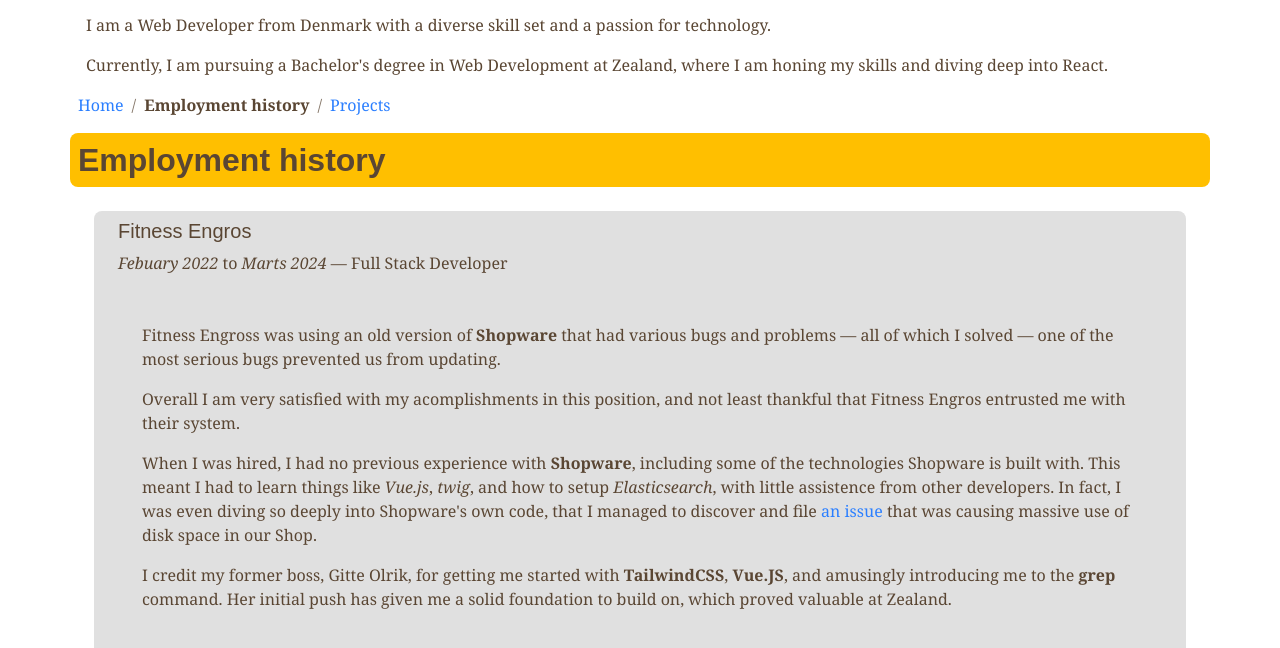
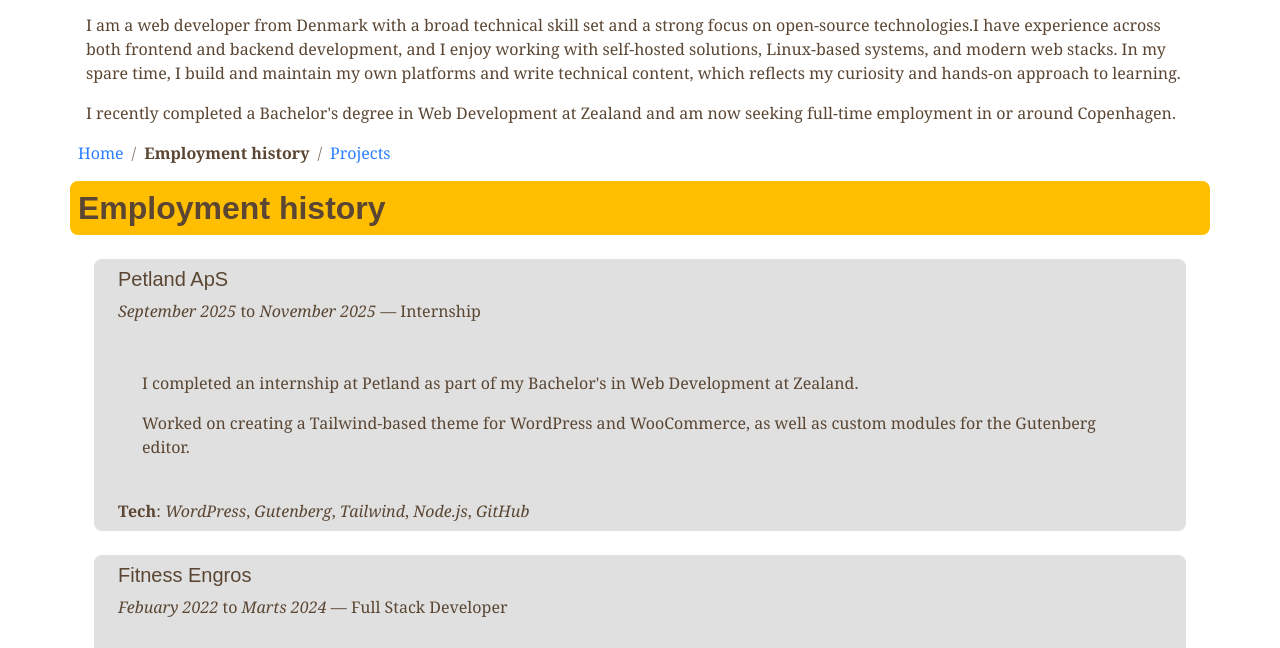
Before and after one commit to Turbulentarius/turbulentarius-personal, a website: page work.html in a window 1280 px wide. Shown: the part 99-747 px from the top of the page. Drawn offline with nearby package versions, Linux system fonts and the light colour scheme; files that its build step writes are made by us from their sources.

Commit message:
Add info on finished bachelor and Petland internship

```diff
--- a/src/styles/bootstrap.scss
+++ b/src/styles/bootstrap.scss
@@ -14,7 +14,18 @@
 #contentPage section {background:$industrial-metal;}
 
 // Then import Bootstrap
-@import "../../node_modules/bootstrap/scss/bootstrap";
+@import "../../node_modules/bootstrap/scss/bootstrap"; // Includes everything rather than just partials. E.g. _buttons.scss
+
+@mixin button-standard {
+  margin:0;padding:0;border-radius:0.2rem;
+  background:#000;color:#fff;
+}
+.contact-form {
+  button {
+    @include button-standard;
+  }
+}
+
 
 img.rounded-circle {width:4.5rem;height:4.5rem;}
 
--- a/work.html
+++ b/work.html
@@ -21,10 +21,8 @@
       </div>
 
       <div class="px-2">
-        <p>I am a Web Developer from Denmark with a diverse skill set and a passion for technology.</p>
-
-        <p>Currently, I am pursuing a Bachelor's degree in Web Development at Zealand, where I am honing my skills
-          and diving deep into React.</p>
+        <p>I am a web developer from Denmark with a broad technical skill set and a strong focus on open-source technologies.I have experience across both frontend and backend development, and I enjoy working with self-hosted solutions, Linux-based systems, and modern web stacks. In my spare time, I build and maintain my own platforms and write technical content, which reflects my curiosity and hands-on approach to learning.</p>
+        <p>I recently completed a Bachelor's degree in Web Development at Zealand and am now seeking full-time employment in or around Copenhagen.</p>
       </div>
 
       <nav aria-label="breadcrumb">
@@ -38,6 +36,19 @@
 
     <article id="contentPage">
       <h1 class="py-2 px-2 fs-2 rounded-lg">Employment history</h1>
+      <section class="my-4 mx-4 px-4 py-2 rounded-lg">
+        <h2 class="fs-5">Petland ApS</h2>
+        <div class="mb-4"><i>September 2025</i> to <i>November 2025</i> — Internship</div>
+        <div class="px-4 py-4">
+          <p>I completed an internship at Petland as part of my Bachelor's in Web Development at Zealand.
+          </p>
+          <p>Worked on creating a Tailwind-based theme for WordPress and WooCommerce, as well as custom modules for the Gutenberg editor.</p>
+
+        </div>
+        <div><b>Tech</b>:
+          <i>WordPress</i>, <i>Gutenberg</i>, <i>Tailwind</i>, <i>Node.js</i>, <i>GitHub</i>
+        </div>
+      </section>
 
       <section class="my-4 mx-4 px-4 py-2 rounded-lg">
         <h2 class="fs-5">Fitness Engros</h2>
```
Also changed, not shown: project.html (+2 -4 lines), turbulentarius.html (+2 -4 lines).
